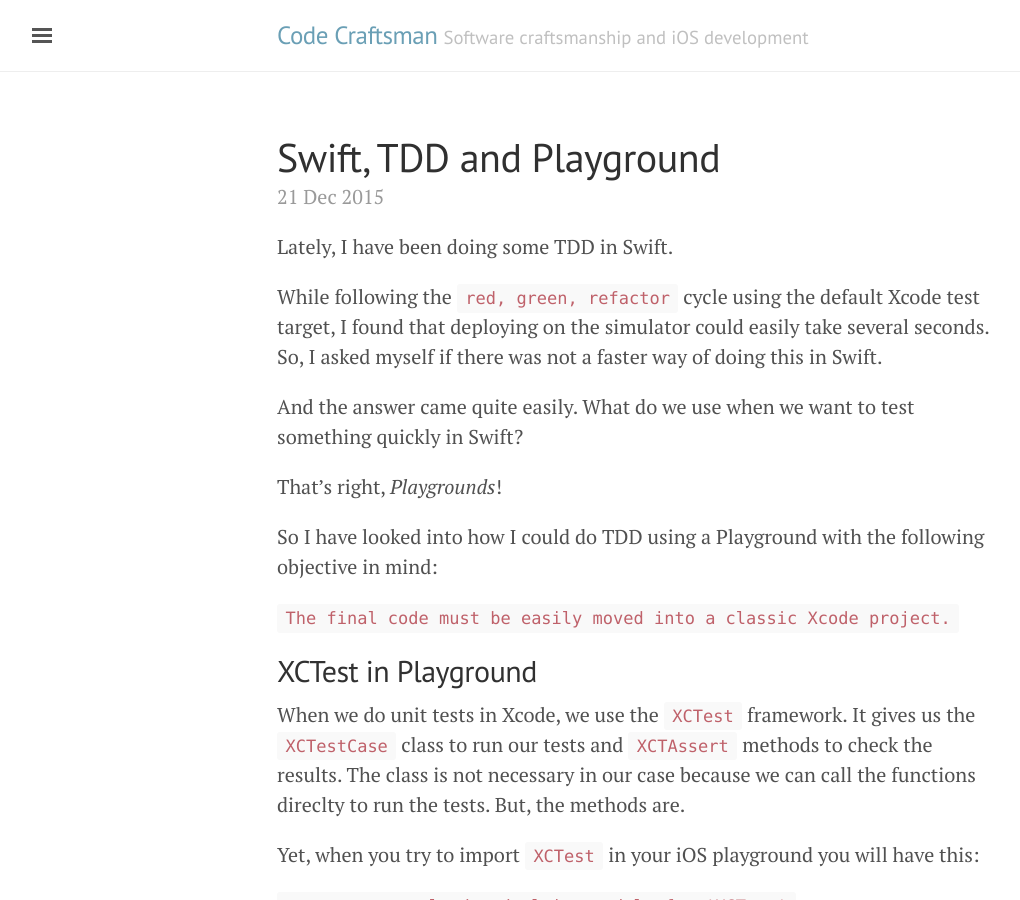
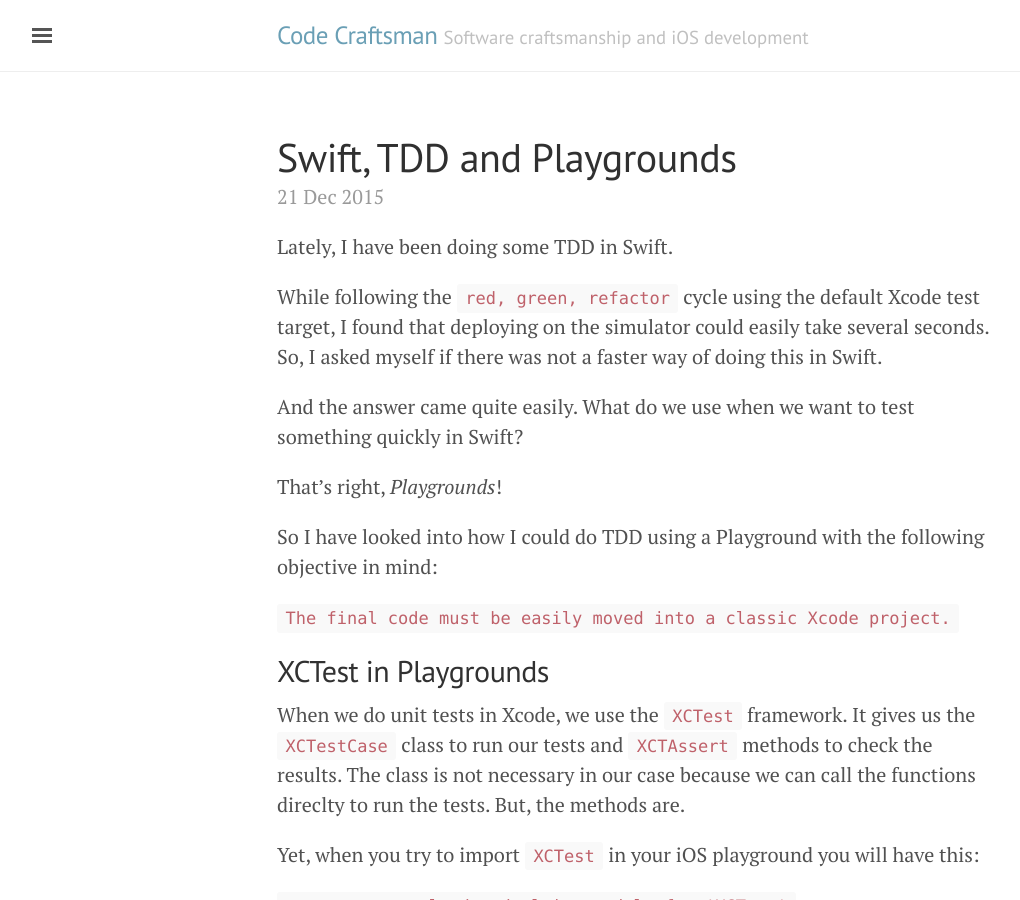
Before and after one commit to Liquidsoul/code-craftsman.fr, a Jekyll site: the page built from _posts/2015-12-21-Swift_TDD_and_Playgrounds.md, in a window 1280 px wide and 900 px high. Shown: the whole window, without its empty margins (3-1023 px from the left). Built offline with Jekyll 4.4.1, drawn with Linux system fonts in a browser that asks for light colours.

Commit message:
Fix typo in title (missing s in Playgrounds)

```diff
--- a/_posts/2015-12-21-Swift_TDD_and_Playground.md
+++ b/_posts/2015-12-21-Swift_TDD_and_Playgrounds.md
@@ -1,6 +1,6 @@
 ---
 layout: post
-title: Swift, TDD and Playground
+title: Swift, TDD and Playgrounds
 ---
 
 Lately, I have been doing some TDD in Swift.
@@ -16,7 +16,7 @@
 
 `The final code must be easily moved into a classic Xcode project.`
 
-## XCTest in Playground
+## XCTest in Playgrounds
 
 When we do unit tests in Xcode, we use the `XCTest` framework.
 It gives us the `XCTestCase` class to run our tests and `XCTAssert` methods to check the results.
```
